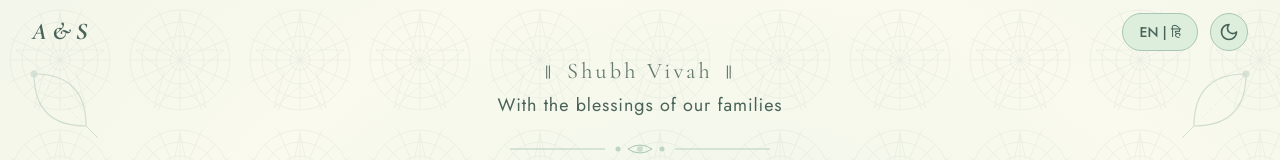
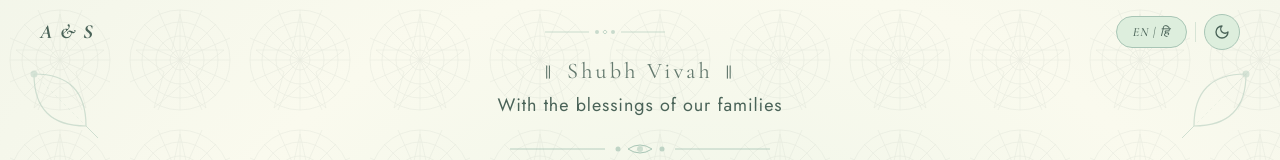
Before and after one commit to AnekantEmployee/AnuragWedding, a React (Vite) app: page / in a window 1280 px wide. Shown: the top 160 px of the page. Built offline with nearby package versions, Linux system fonts and the light colour scheme.

Commit message:
`Refactor Navbar component with new styles and SVG decorations`

```diff
--- a/src/app/components/Navbar.tsx
+++ b/src/app/components/Navbar.tsx
@@ -15,62 +15,173 @@ export function Navbar() {
     return () => window.removeEventListener("scroll", handleScroll);
   }, []);
 
+  const isDark = theme === "dark";
+
+  const navBg = isDark ? "rgba(15,26,20,0.92)" : "rgba(250,250,238,0.92)";
+  const borderColor = isDark ? "#3a5a48" : "#a8c5b5";
+  const textColor = isDark ? "#f5efb8" : "#4a6358";
+  const btnBg = isDark ? "#1e2e20" : "#ddeedd";
+  const gold = isDark ? "#f5efb8" : "#a8c5b5";
+
+  // Small decorative divider between logo and center ornament
+  const OrnamentDivider = () => (
+    <svg
+      width="120"
+      height="20"
+      viewBox="0 0 120 20"
+      fill="none"
+      xmlns="http://www.w3.org/2000/svg"
+    >
+      <line
+        x1="0"
+        y1="10"
+        x2="44"
+        y2="10"
+        stroke={borderColor}
+        strokeWidth="0.8"
+        opacity="0.7"
+      />
+      <circle cx="52" cy="10" r="2" fill={borderColor} opacity="0.6" />
+      {/* Tiny vesica/eye */}
+      <path
+        d="M58 10 Q60 6.5 62 10 Q60 13.5 58 10Z"
+        stroke={borderColor}
+        strokeWidth="0.8"
+        fill="none"
+        opacity="0.8"
+      />
+      <circle cx="68" cy="10" r="2" fill={borderColor} opacity="0.6" />
+      <line
+        x1="76"
+        y1="10"
+        x2="120"
+        y2="10"
+        stroke={borderColor}
+        strokeWidth="0.8"
+        opacity="0.7"
+      />
+    </svg>
+  );
+
   return (
     <motion.nav
       initial={{ y: -100 }}
       animate={{ y: 0 }}
       transition={{ duration: 0.6, ease: "easeOut" }}
-      className={`fixed top-0 left-0 right-0 z-50 transition-all duration-300 ${
-        scrolled ? "backdrop-blur-md shadow-sm" : "bg-transparent"
-      }`}
-      style={scrolled ? { background: "rgba(250,250,238,0.88)", borderBottom: "1px solid #a8c5b5" } : {}}
+      className="fixed top-0 left-0 right-0 z-50 transition-all duration-500"
+      style={{
+        background: scrolled ? navBg : "transparent",
+        borderBottom: scrolled ? `1px solid ${borderColor}` : "none",
+        backdropFilter: scrolled ? "blur(12px)" : "none",
+      }}
     >
-      <div className="max-w-7xl mx-auto px-4 sm:px-6 lg:px-8">
+      <div className="max-w-7xl mx-auto px-6 lg:px-10">
         <div className="flex items-center justify-between h-16">
+          {/* ── Logo ── */}
           <motion.div
             initial={{ opacity: 0, x: -20 }}
             animate={{ opacity: 1, x: 0 }}
             transition={{ delay: 0.2, duration: 0.6 }}
-            className="text-2xl italic font-bold"
-            style={{ color: "#4a6358", fontFamily: "'Cormorant Garamond', serif" }}
+            className="flex items-center gap-3"
           >
-            A & S
+            <span
+              className="text-xl italic font-bold tracking-wide"
+              style={{
+                color: textColor,
+                fontFamily: "'Cormorant Garamond', serif",
+                letterSpacing: "0.08em",
+              }}
+            >
+              A &amp; S
+            </span>
           </motion.div>
 
+          {/* ── Centre ornament (hidden on small screens) ── */}
+          <motion.div
+            initial={{ opacity: 0, y: -8 }}
+            animate={{ opacity: 1, y: 0 }}
+            transition={{ delay: 0.4, duration: 0.7 }}
+            className="hidden md:flex flex-col items-center"
+          >
+            <OrnamentDivider />
+          </motion.div>
+
+          {/* ── Right controls ── */}
           <motion.div
             initial={{ opacity: 0, x: 20 }}
             animate={{ opacity: 1, x: 0 }}
             transition={{ delay: 0.3, duration: 0.6 }}
-            className="flex items-center gap-3"
+            className="flex items-center gap-2"
           >
+            {/* Language toggle */}
             <button
               onClick={toggleLang}
-              className="px-4 py-2 rounded-full text-sm font-medium transition-colors duration-200"
+              className="transition-all duration-200 hover:opacity-80"
               style={{
-                background: "#ddeedd",
-                color: "#4a6358",
-                border: "1px solid #a8c5b5",
-                fontFamily: lang === "hi" ? "'Noto Sans Devanagari', sans-serif" : "'Jost', sans-serif",
+                background: btnBg,
+                color: textColor,
+                border: `1px solid ${borderColor}`,
+                borderRadius: "9999px",
+                padding: "0.35rem 1rem",
+                fontSize: "0.78rem",
+                fontFamily: "'Cormorant Garamond', serif",
+                fontStyle: "italic",
+                letterSpacing: "0.08em",
               }}
             >
               EN | हि
             </button>
 
+            {/* Subtle divider */}
+            <div
+              style={{
+                width: "1px",
+                height: "20px",
+                background: borderColor,
+                opacity: 0.4,
+              }}
+            />
+
+            {/* Theme toggle */}
             <button
               onClick={toggleTheme}
-              className="p-2 rounded-full transition-colors duration-200"
-              style={{ background: "#ddeedd", border: "1px solid #a8c5b5" }}
+              className="flex items-center justify-center transition-all duration-200 hover:opacity-80"
+              style={{
+                background: btnBg,
+                border: `1px solid ${borderColor}`,
+                borderRadius: "9999px",
+                width: "36px",
+                height: "36px",
+              }}
               aria-label={t("Toggle theme", "थीम बदलें")}
             >
-              {theme === "light" ? (
-                <Moon className="w-5 h-5" style={{ color: "#4a6358" }} />
+              {isDark ? (
+                <Sun className="w-4 h-4" style={{ color: "#f5efb8" }} />
               ) : (
-                <Sun className="w-5 h-5" style={{ color: "#f5efb8" }} />
+                <Moon className="w-4 h-4" style={{ color: "#4a6358" }} />
               )}
             </button>
           </motion.div>
         </div>
       </div>
+
+      {/* Bottom ornamental border line — only when scrolled */}
+      {scrolled && (
+        <div className="absolute bottom-0 left-0 right-0 flex justify-center pointer-events-none">
+          <svg
+            width="200"
+            height="6"
+            viewBox="0 0 200 6"
+            fill="none"
+            xmlns="http://www.w3.org/2000/svg"
+            style={{ opacity: 0.5 }}
+          >
+            <circle cx="100" cy="3" r="2.5" fill={borderColor} />
+            <circle cx="90" cy="3" r="1.5" fill={borderColor} opacity="0.5" />
+            <circle cx="110" cy="3" r="1.5" fill={borderColor} opacity="0.5" />
+          </svg>
+        </div>
+      )}
     </motion.nav>
   );
 }
```
